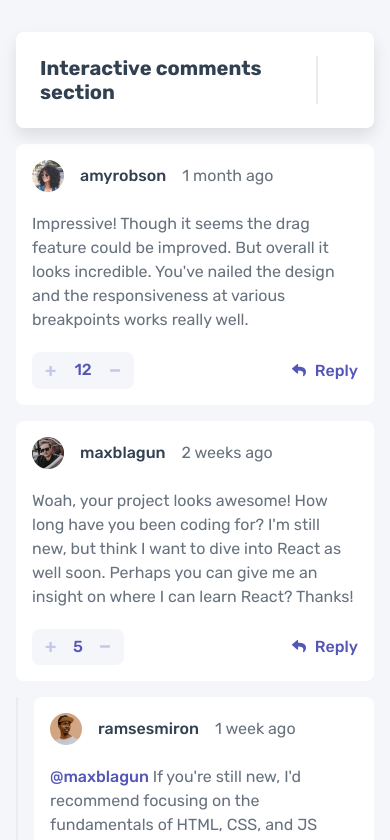
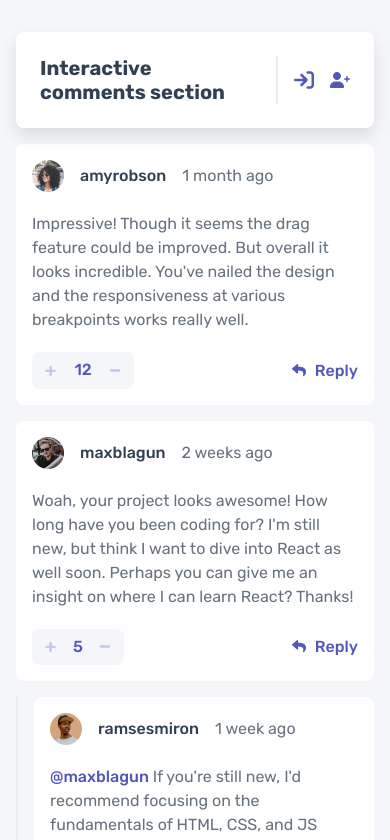
Before and after one commit to matijas-05/interactive-comments-section, a React (Vite) app: page / in a window 390 px wide. Shown: the top 840 px of the page. Built offline with nearby package versions, Linux system fonts and the light colour scheme.

Commit message:
feat: made navbar btns bigger when on mobile

```diff
--- a/src/components/Auth/Header.module.scss
+++ b/src/components/Auth/Header.module.scss
@@ -18,3 +18,9 @@
 .navbar {
 	height: 100%;
 }
+.icon {
+	@media (max-width: 650px) {
+		width: 1.25rem;
+		height: 1.25rem;
+	}
+}
--- a/src/components/Auth/Header.tsx
+++ b/src/components/Auth/Header.tsx
@@ -13,10 +13,14 @@ function Header() {
 			<h2 className={`${styles["header-text"]}`}>Interactive comments section</h2>
 			<nav className={`${styles["navbar"]} f-row g-1`}>
 				<hr />
-				<ButtonSecondary className="text-purple hover-opacity" iconSrc={logInIcon} alt="Login" noHoverEffect={true} onClick={() => console.log("login")}>
+				<ButtonSecondary className="text-purple hover-opacity" iconClassName={`${styles["icon"]}`}
+					iconSrc={logInIcon} alt="Login" noHoverEffect={true} onClick={() => console.log("login")}
+				>
 					<MediaQuery minWidth={btnTextBreakpoint}>Login</MediaQuery>
 				</ButtonSecondary>
-				<ButtonSecondary className="text-purple hover-opacity" iconSrc={signUpIcon} alt="Sign up" noHoverEffect={true} onClick={() => console.log("sign up")}>
+				<ButtonSecondary className="text-purple hover-opacity" iconClassName={`${styles["icon"]}`}
+					iconSrc={signUpIcon} alt="Sign up" noHoverEffect={true} onClick={() => console.log("sign up")}
+				>
 					<MediaQuery minWidth={btnTextBreakpoint}>Sign up</MediaQuery>
 				</ButtonSecondary>
 			</nav>
--- a/src/components/General/ButtonSecondary.tsx
+++ b/src/components/General/ButtonSecondary.tsx
@@ -4,6 +4,7 @@ import styles from "./ButtonSecondary.module.scss";
 interface Props {
 	className?: string,
 	iconSrc?: string,
+	iconClassName?: string,
 	/** Only needed when child is not a string */
 	alt?: string,
 	noHoverEffect?: boolean,
@@ -12,7 +13,7 @@ interface Props {
 }
 function ButtonSecondary(props: Props) {
 	// State change triggers component reload
-	// thus seting img width and height after img is loaded
+	// thus setting img width and height after img is loaded
 	const [, setImgLoaded] = useState(false);
 
 	const img = new Image();
@@ -20,7 +21,7 @@ function ButtonSecondary(props: Props) {
 
 	return (
 		<button className={`${styles["btn-secondary"]} ${!props.noHoverEffect && "hover-opacity"} ${props.className}`} onClick={props.onClick}>
-			{props.iconSrc && <img src={props.iconSrc} width={img.width} height={img.height} alt={typeof props.children === "string" ? props.children : props.alt} onLoad={() => setImgLoaded(true)} />}
+			{props.iconSrc && <img className={props.iconClassName} src={props.iconSrc} width={img.width} height={img.height} alt={typeof props.children === "string" ? props.children : props.alt} onLoad={() => setImgLoaded(true)} />}
 			{props.children}
 		</button>
 	);
```
